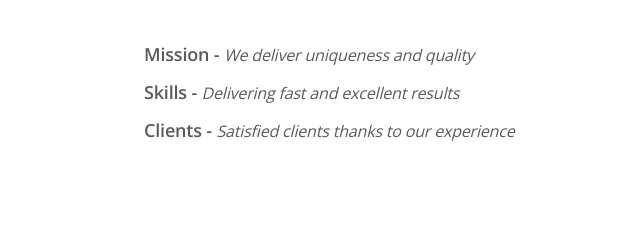
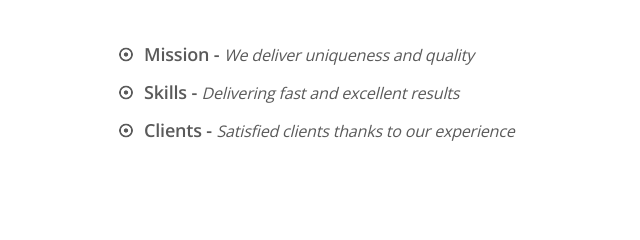
Before and after one commit to LyNNe-12/My-Company, a plain HTML site: page index.html in a window 1280 px wide. Shown: the part 1120-1360 px from the top of the page, 605-1245 px from the left. Drawn offline with nearby package versions, Linux system fonts and the light colour scheme; the site is published under a folder, as on GitHub Pages, so addresses that start at the root find nothing.

Commit message:
Update style.css

```diff
--- a/style.css
+++ b/style.css
@@ -119,7 +119,7 @@ body {
 	margin-left: 3px;
 }
 .about__li {
-	background: url(/list.png) 0 5px no-repeat;
+	background: url(list.png) 0 5px no-repeat;
 	padding-left: 25px;
 	font-size: 18px;
 	line-height: 25px;
```
